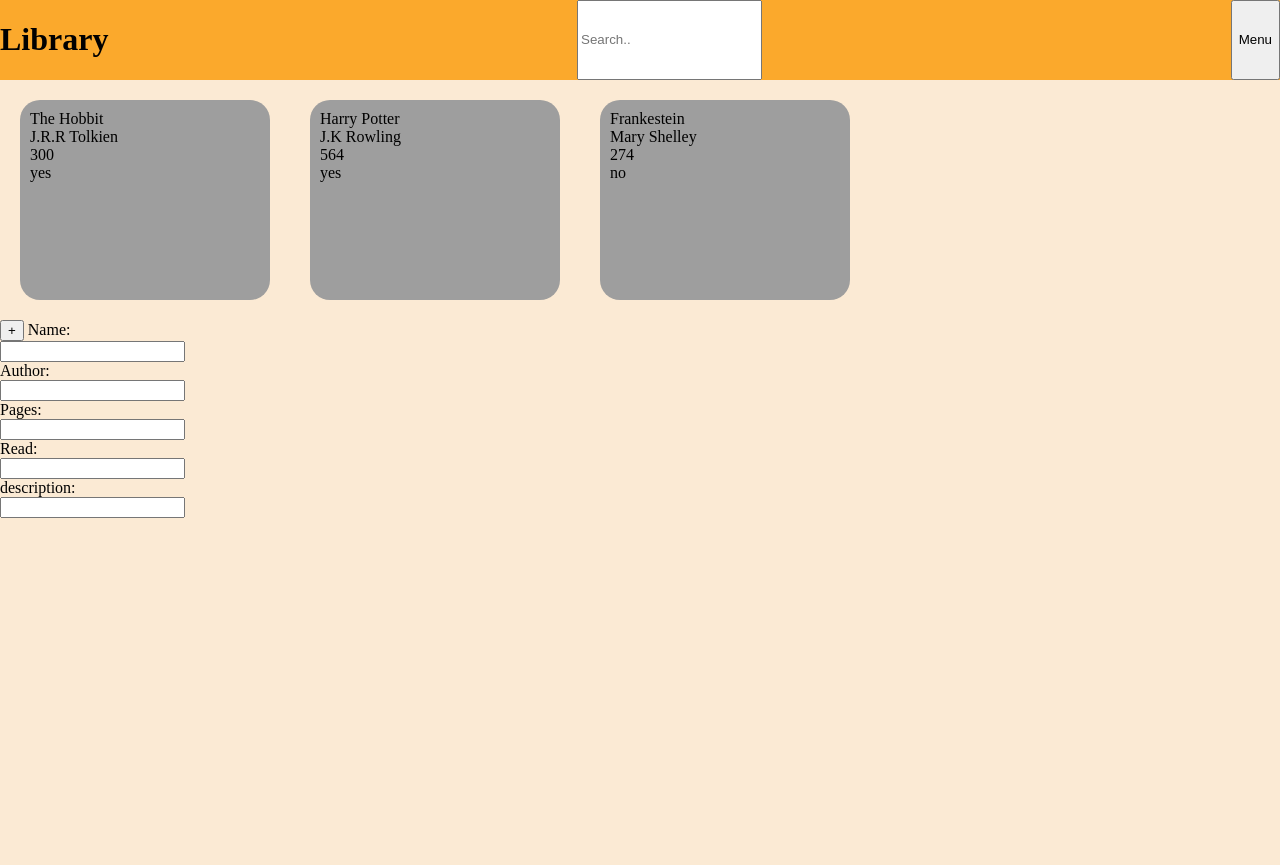
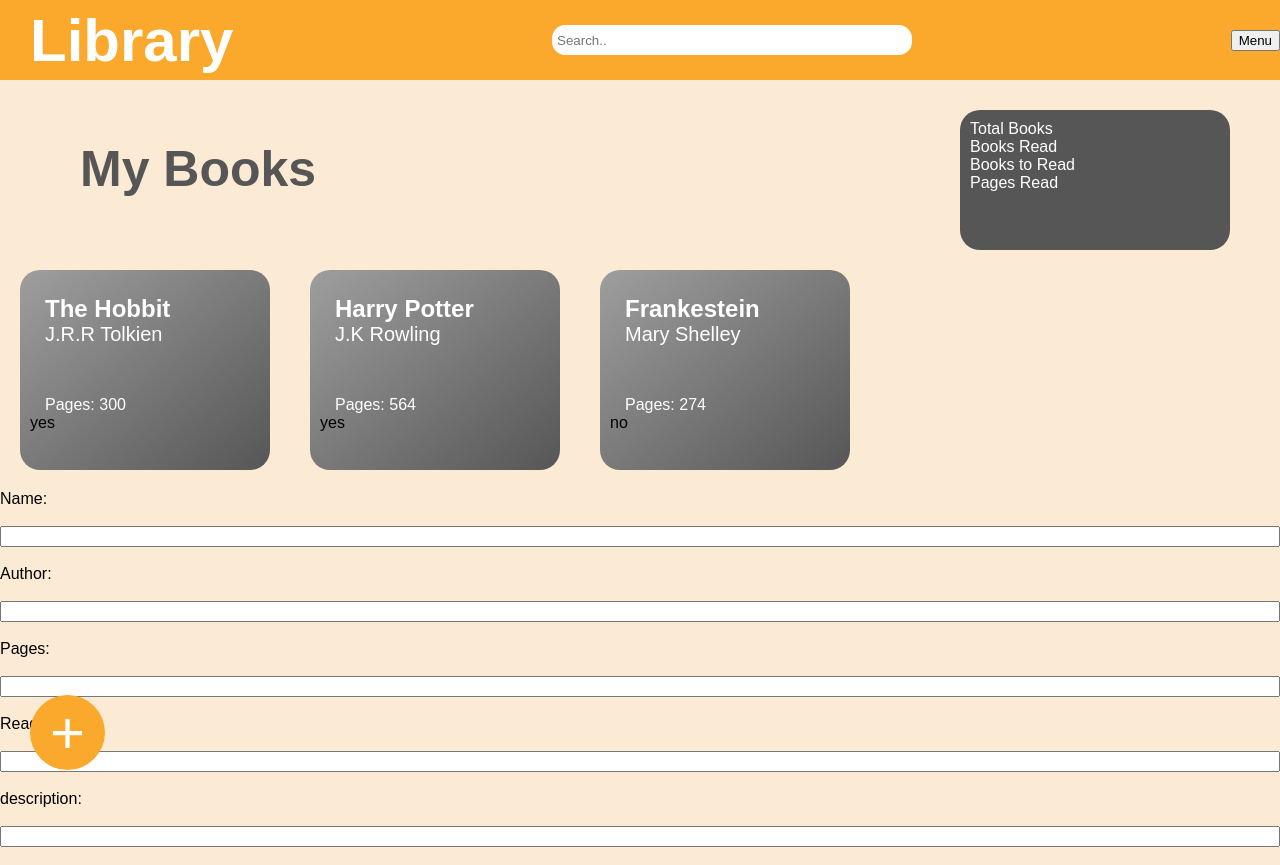
Before and after one commit to lemenade3/Library, a plain HTML site: page index.html in a window 1280 px wide. Before the commit the page ends 800 px from the top, so only its background shows below. Drawn offline with Linux system fonts and the light colour scheme.

Commit message:
Progress made on CSS

```diff
--- a/index.html
+++ b/index.html
@@ -11,10 +11,18 @@
 <body>
     <div id="header">
         <h1>Library</h1>
-        <input type="text" placeholder="Search..">
+        <input type="text" placeholder="Search.." id="search">
         <button id="menu">Menu</button>
     </div>
-    <div id="stats"></div>
+    <div id="second">
+        <h2>My Books</h2>
+        <div id="stats">
+            <div>Total Books</div>
+            <div>Books Read</div>
+            <div>Books to Read</div>
+            <div>Pages Read</div>
+        </div>
+    </div>
     <div id="buffer"></div>
     <div id="library"></div>
     <button id="newCard">+</button>
--- a/script.js
+++ b/script.js
@@ -67,7 +67,7 @@ function displayLibrary () {
 
         const storedPages = document.createElement('div');
         storedPages.setAttribute('class', 'storedPages');
-        storedPages.textContent = myLibrary[i].pages;
+        storedPages.textContent = `Pages: ${myLibrary[i].pages}`;
 
         const storedRead = document.createElement('div');
         storedRead.setAttribute('class', 'storedRead');
--- a/styles.css
+++ b/styles.css
@@ -1,12 +1,42 @@
+
 body {
     background-color: rgb(251, 234, 212);
     margin: 0px;
+    display: flex;
+    flex-direction: column;
+    font-family: sans-serif;
 }
 
 #header {
     display: flex;
     justify-content: space-between;
     background-color: #FBA92C;
+    height: 80px;
+    align-items: center;
+    width: 100%;
+    position: fixed;
+}
+
+h1 {
+    font-size: 60px;
+    margin: 0px;
+    margin-left: 30px;
+    color: #FFFFFF;
+}
+
+h2 {
+    color: #565656;
+    font-size: 50px;
+    margin-left: 80px;
+    margin-top: 140px;
+}
+
+#search {
+    width: 350px;
+    height: 1.5em;
+    border-radius: 1em;
+    border-style: none;
+    padding: 5px;
 }
 
 #library {
@@ -14,10 +44,61 @@ body {
 }
 
 .card {
-    background-color: #9E9E9E;
+    background-image: linear-gradient(to bottom right, #9E9E9E, #565656);
     margin: 20px;
     height: 180px;
     width: 230px;
     border-radius: 20px;
     padding: 10px;
 }
+
+#stats {
+    background-color: #565656;
+    width: 250px;
+    height: 120px;
+    border-radius: 20px;
+    padding: 10px;
+    align-self: flex-end;
+    margin-top: 110px;
+    margin-right: 50px;
+    color: #FFFFFF;
+}
+
+#newCard {
+    width: 75px;
+    height: 75px;
+    border-radius: 75px;
+    background-color: #FBA92C;
+    color: #FFFFFF;
+    border-style: none;
+    font-size: 60px;
+    position: fixed;
+    bottom: 30px;
+    left: 30px;
+}
+
+#second {
+    display: flex;
+    justify-content: space-between;
+}
+
+.storedName {
+    color: #FFFFFF;
+    font-weight: bold;
+    font-size: 1.5em;
+    margin-top: 15px;
+    margin-left: 15px;
+}
+
+.storedAuthor {
+    color: #FFFFFF;
+    font-size: 1.25em;
+    margin-left: 15px;
+}
+
+.storedPages {
+    color: #FFFFFF;
+    font-size: 1em;
+    margin-left: 15px;
+    margin-top: 50px;
+}
```
